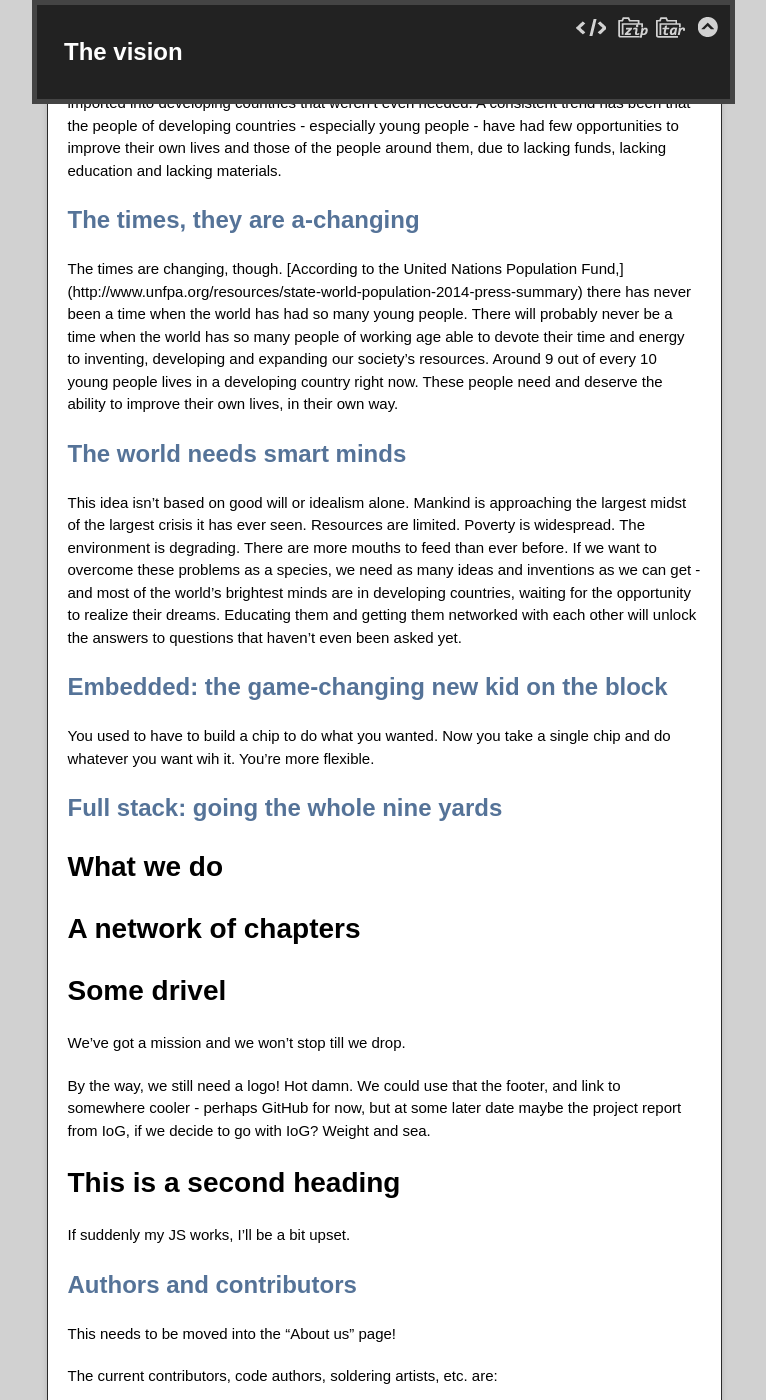
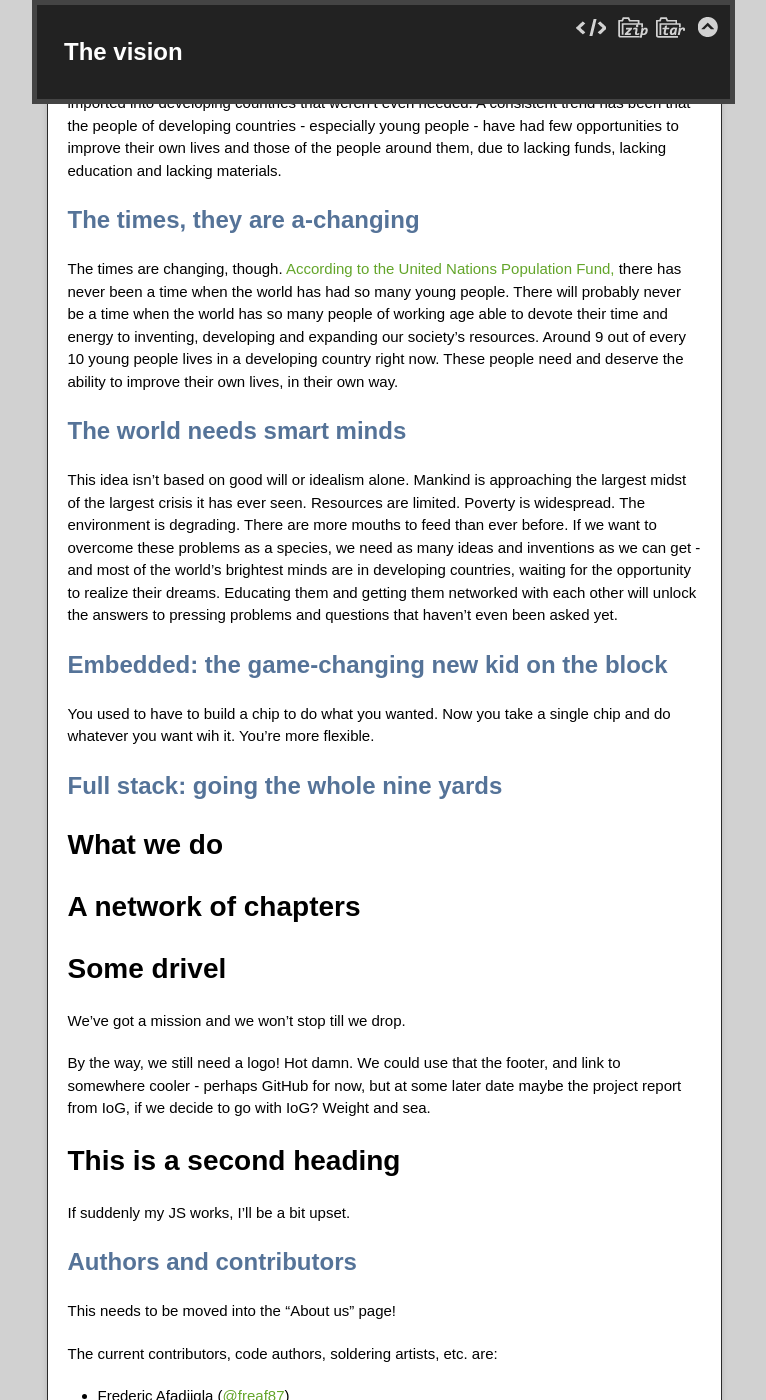
Before and after one commit to wdherndon/FullStackEmbedded.github.io, a Jekyll site: the page built from index.md, in a window 1280 px wide and 1400 px high, scrolled down 509 px. Shown: the whole window, without its empty margins (256-1022 px from the left). Built offline with Jekyll 4.4.1, drawn with Linux system fonts in a browser that asks for light colours; nearby versions of some CDN libraries; some of the changed lines change nothing that is shown; some of the changed text lies outside the part shown.

Commit message:
Link to GH user profiles

```diff
--- a/index.md
+++ b/index.md
@@ -19,8 +19,7 @@
 
 ## The times, they are a-changing
 The times are changing, though. [According to the United Nations Population
-Fund,]
-(http://www.unfpa.org/resources/state-world-population-2014-press-summary)
+Fund,](http://www.unfpa.org/resources/state-world-population-2014-press-summary)
 there has never been a time when the world has had so many young people. There
 will probably never be a time when the world has so many people of working age
 able to devote their time and energy to inventing, developing and expanding our
@@ -36,8 +35,8 @@
 species, we need as many ideas and inventions as we can get - and most of the
 world's brightest minds are in developing countries, waiting for the
 opportunity to realize their dreams. Educating them and getting them networked
-with each other will unlock the answers to questions that haven't even been
-asked yet.
+with each other will unlock the answers to pressing problems and questions that
+haven't even been asked yet.
 
 ## Embedded: the game-changing new kid on the block
 You used to have to build a chip to do what you wanted. Now you take a single
@@ -63,8 +62,8 @@
 
 The current contributors, code authors, soldering artists, etc. are:
 
-* Frederic Afadjigla (@freaf87)
-* Nico Caspari (@NicolasCaspari)
-* Bill Herndon (@wdherndon)
-* Daniel Lee (@erget)
-* Gregor Schnee (@schneegor)
+* Frederic Afadjigla ([@freaf87](https://github.com/@freaf87))
+* Nico Caspari ([@NicolasCaspari](https://github.com/@NicolasCaspari))
+* Bill Herndon ([@wdherndon](https://github.com/@wdherndon))
+* Daniel Lee ([@erget](https://github.com/@erget))
+* Gregor Schnee ([@schneegor](https://github.com/@schneegor))
```
